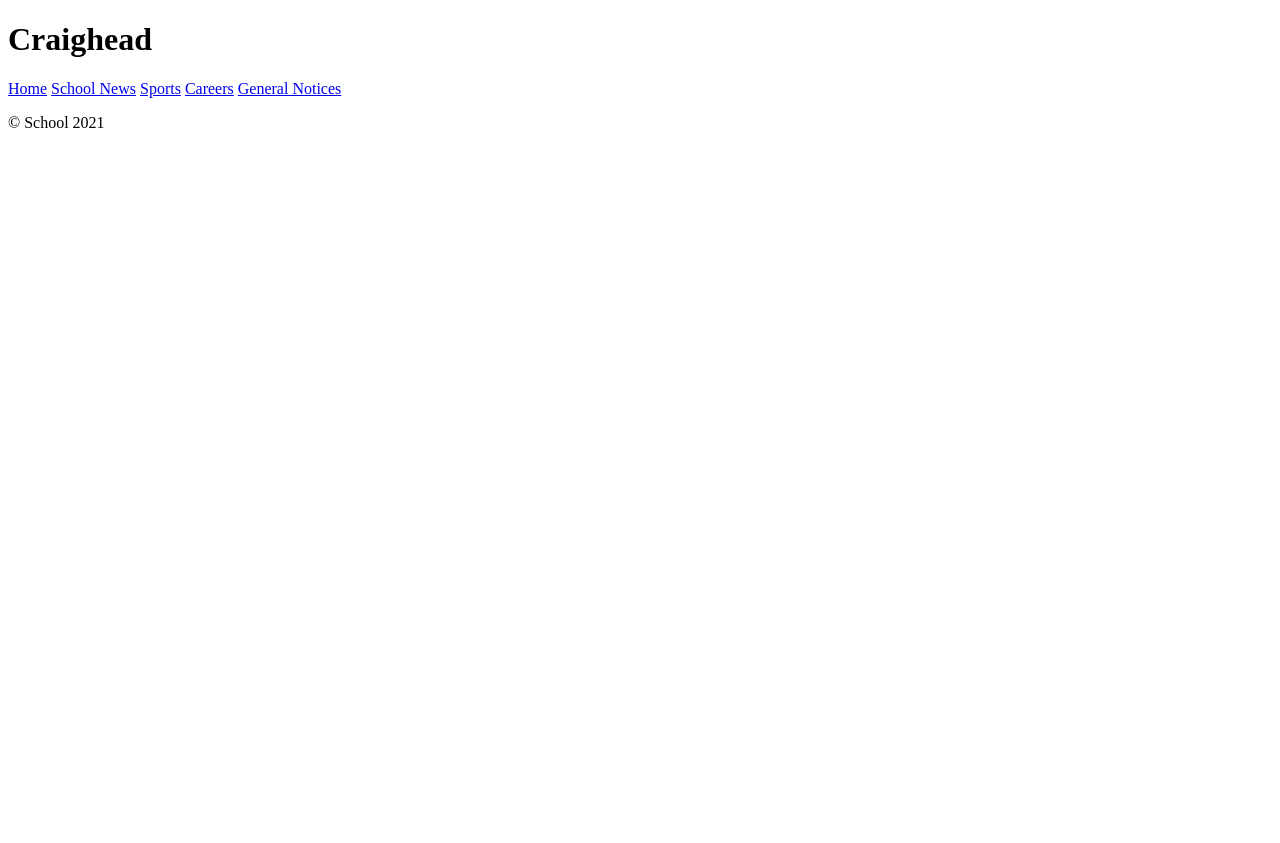
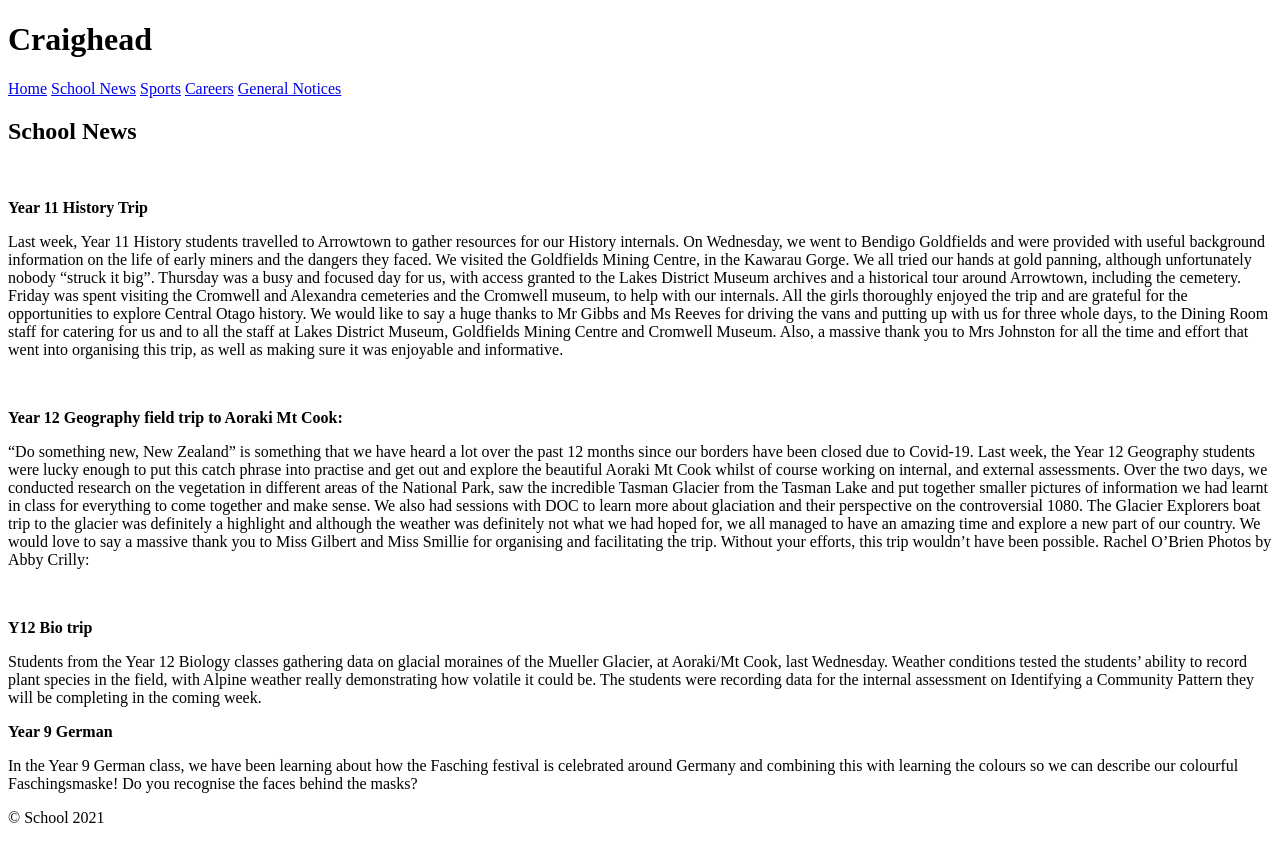
Before and after one commit to loxtonsa01/Craighead_Newsletter_Website, a plain HTML site: page html/School_News.html in a window 1280 px wide. Before the commit the page ends 800 px from the top, so only its background shows below. Drawn offline with Linux system fonts and the light colour scheme; files that its build step writes are made by us from their sources.

Commit message:
Finished School News
Finished the contents of School News.

```diff
--- a/html/School_News.html
+++ b/html/School_News.html
@@ -29,6 +29,55 @@
     </nav>
 
     <main>
+        <h2>School News</h2>
+
+        <br>
+
+        <p><b>Year 11 History Trip</b></p>
+
+        <p>Last week, Year 11 History students travelled to Arrowtown to gather resources for our History internals. On
+            Wednesday, we went to Bendigo Goldfields and were provided with useful background information on the life of
+            early miners and the dangers they faced. We visited the Goldfields Mining Centre, in the Kawarau Gorge. We
+            all tried our hands at gold panning, although unfortunately nobody “struck it big”. Thursday was a busy and
+            focused day for us, with access granted to the Lakes District Museum archives and a historical tour around
+            Arrowtown, including the cemetery. Friday was spent visiting the Cromwell and Alexandra cemeteries and the
+            Cromwell museum, to help with our internals. All the girls thoroughly enjoyed the trip and are grateful for
+            the opportunities to explore Central Otago history. We would like to say a huge thanks to Mr Gibbs and Ms
+            Reeves for driving the vans and putting up with us for three whole days, to the Dining Room staff for
+            catering for us and to all the staff at Lakes District Museum, Goldfields Mining Centre and Cromwell Museum.
+            Also, a massive thank you to Mrs Johnston for all the time and effort that went into organising this trip,
+            as well as making sure it was enjoyable and informative.</p>
+
+        <br>
+
+        <p><b>Year 12 Geography field trip to Aoraki Mt Cook:</b></p>
+        <p>“Do something new, New Zealand” is something that we have heard a lot over the past 12 months since our
+            borders have been closed due to Covid-19. Last week, the Year 12 Geography students were lucky enough to put
+            this catch phrase into practise and get out and explore the beautiful Aoraki Mt Cook whilst of course
+            working on internal, and external assessments. Over the two days, we conducted research on the vegetation in
+            different areas of the National Park, saw the incredible Tasman Glacier from the Tasman Lake and put
+            together smaller pictures of information we had learnt in class for everything to come together and make
+            sense. We also had sessions with DOC to learn more about glaciation and their perspective on the
+            controversial 1080. The Glacier Explorers boat trip to the glacier was definitely a highlight and although
+            the weather was definitely not what we had hoped for, we all managed to have an amazing time and explore a
+            new part of our country. We would love to say a massive thank you to Miss Gilbert and Miss Smillie for
+            organising and facilitating the trip. Without your efforts, this trip wouldn’t have been possible.
+            Rachel O’Brien Photos by Abby Crilly:</p>
+
+        <br>
+
+        <p><b>Y12 Bio trip</b></p>
+        <p>Students from the Year 12 Biology classes gathering data on glacial moraines of the Mueller Glacier, at
+            Aoraki/Mt Cook, last Wednesday. Weather conditions tested the students’ ability to record plant species in
+            the field, with Alpine weather really demonstrating how volatile it could be. The students were recording
+            data for the internal assessment on Identifying a Community Pattern they will be completing in the coming
+            week.</p>
+
+        <p><b>Year 9 German</b></p>
+        <p>In the Year 9 German class, we have been learning about how the Fasching festival is celebrated around
+            Germany and combining this with learning the colours so we can describe our colourful Faschingsmaske! Do you
+            recognise the faces behind the masks?</p>
+
     </main>
 
     <footer>
```
